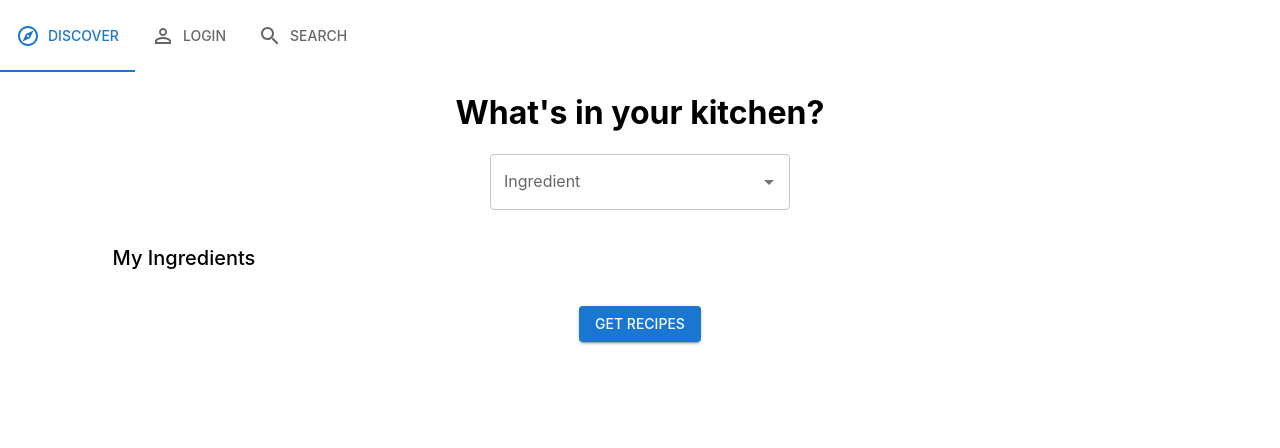
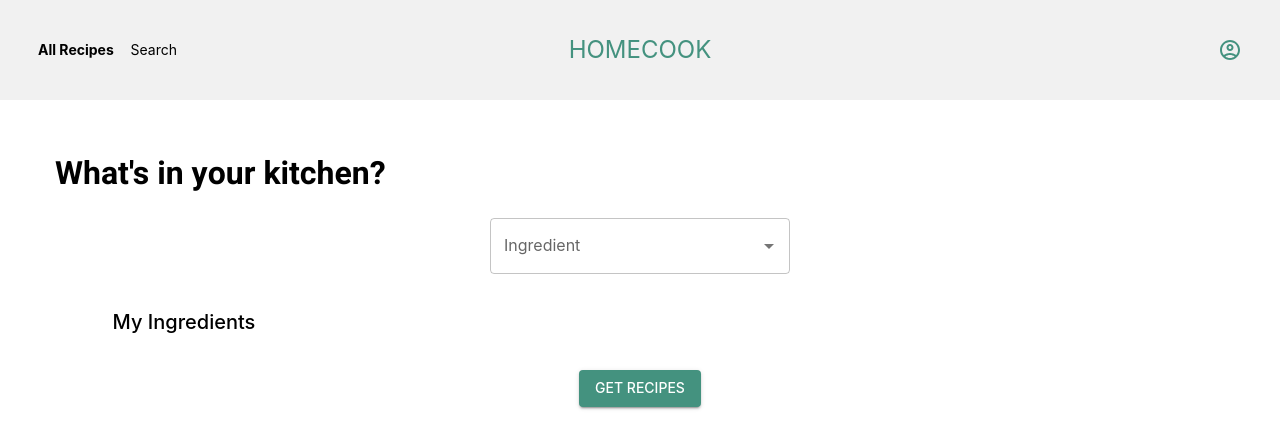
Before and after one commit to eldudi11/Homecook, a React (Create React App) app in the folder client/: page /myingredients in a window 1280 px wide. Shown: the top 448 px of the page. Built offline with nearby package versions, Linux system fonts and the light colour scheme.

Commit message:
Started applying style for app

```diff
--- a/client/src/App.js
+++ b/client/src/App.js
@@ -15,6 +15,7 @@ import { useDispatch } from "react-redux";
 // import { loadRecipes } from "./store/actions/recipesAction";
 import theme from "./theme";
 import { ThemeProvider } from "@mui/material/styles";
+import { StyledEngineProvider } from "@mui/material/styles";
 
 function App() {
   useEffect(() => {
@@ -34,14 +35,24 @@ function App() {
 
   return (
     <ThemeProvider theme={theme}>
+      <StyledEngineProvider injectFirst>
         <Router>
           <div className="App">
             <div>
               <NavTabs />
+              <div
+                style={{
+                  marginTop: "150px",
+                  // overflowX: "hidden",
+                }}
+              >
                 <Routes>
                   <Route path="/" element={<DiscoverRecipesPage />}></Route>
                   <Route path="/login" element={<LoginPage />}></Route>
-              <Route path="/createuser" element={<CreateUserPage />}></Route>
+                  <Route
+                    path="/createuser"
+                    element={<CreateUserPage />}
+                  ></Route>
                   <Route
                     path="/myingredients"
                     element={<MyIngredientsPage />}
@@ -51,7 +62,9 @@ function App() {
                 </Routes>
               </div>
             </div>
+          </div>
         </Router>
+      </StyledEngineProvider>
     </ThemeProvider>
   );
 }
--- a/client/src/components/NavTabs.css
+++ b/client/src/components/NavTabs.css
@@ -2,21 +2,25 @@
   display: flex;
   height: 100px;
   align-items: center;
-  justify-content: space-between;
-  background-color: #fcfbfb;
+  width: 100%;
+  top: 0;
+  position: fixed;
+  /* justify-content: space-between; */
+  background-color: #f1f1f1;
+  z-index: 999;
 }
 
-.header-container > div {
-  padding: 50px;
+.icon-container,
+.nav-container {
+  flex-grow: 1;
+  flex-basis: 0;
 }
 
+.icon-container {
+  text-align: end;
+  padding: 30px;
+}
 .nav-container {
-  display: flex;
+  text-align: start;
+  padding: 30px;
 }
-
-.nav-container > div {
-  margin: 10px;
-}
-
-.title {
-}
--- a/client/src/components/NavTabs.js
+++ b/client/src/components/NavTabs.js
@@ -9,7 +9,11 @@ import SearchOutlinedIcon from "@mui/icons-material/SearchOutlined";
 import FormatListBulletedOutlinedIcon from "@mui/icons-material/FormatListBulletedOutlined";
 import "./NavTabs.css";
 import NavButton from "../styles/NavButton";
+import IconButton from "@mui/material/IconButton";
+import Typography from "@mui/material/Typography";
+import AccountCircleOutlinedIcon from "@mui/icons-material/AccountCircleOutlined";
 import { useNavigate } from "react-router";
+import theme from "../theme";
 
 // function LinkTab(props) {
 //   return (
@@ -24,7 +28,7 @@ import { useNavigate } from "react-router";
 // }
 
 export default function NavTabs() {
-  const [value, setValue] = React.useState(0);
+  const [value, setValue] = React.useState("All Recipes");
   const navigate = useNavigate();
 
   const handleChange = (event, newValue) => {
@@ -32,51 +36,70 @@ export default function NavTabs() {
   };
   // icon={<PhoneMissedIcon />} iconPosition="start"
   return (
-    // <div className="header-container">
-    //   <div className="nav-container">
-    //     <NavButton
-    //       name={"All Recipes"}
-    //       onClick={() => navigate("/", { replace: true })}
-    //     ></NavButton>
-    //     <NavButton
-    //       onClick={() => navigate("/myingredients/", { replace: true })}
-    //       name={"Search"}
-    //     ></NavButton>
-    //   </div>
-    //   <div className="title">HOMECOOK</div>
-    //   <div>icon</div>
-    // </div>
-    <Box sx={{ width: "100%" }}>
-      <Tabs value={value} onChange={handleChange}>
-        <Tab
-          label="Discover"
-          component={Link}
-          to={"/"}
-          icon={<ExploreOutlinedIcon />}
-          iconPosition="start"
-        ></Tab>
-        <Tab
-          label="Login"
-          component={Link}
-          to={"/login"}
-          icon={<PersonOutlineOutlinedIcon />}
-          iconPosition="start"
-        ></Tab>
-        <Tab
-          label="Search"
-          component={Link}
-          to={"/myingredients"}
-          icon={<SearchOutlinedIcon />}
-          iconPosition="start"
-        ></Tab>
-        {/* <Tab
-          label="Result"
-          component={Link}
-          to={"/result"}
-          icon={<FormatListBulletedOutlinedIcon />}
-          iconPosition="start"
-        ></Tab> */}
-      </Tabs>
-    </Box>
+    <div className="header-container">
+      <div className="nav-container">
+        <NavButton
+          name={"All Recipes"}
+          selected={value}
+          onClick={() => {
+            navigate("/", { replace: true });
+            setValue("All Recipes");
+          }}
+        ></NavButton>
+        <NavButton
+          selected={value}
+          onClick={() => {
+            navigate("/myingredients/", { replace: true });
+            setValue("Search");
+          }}
+          name={"Search"}
+        ></NavButton>
+      </div>
+      <div className="title">
+        <Typography variant="h5" color="primary">
+          HOMECOOK
+        </Typography>
+      </div>
+      <div className="icon-container">
+        <IconButton
+          color="primary"
+          onClick={() => navigate("/login/", { replace: true })}
+        >
+          <AccountCircleOutlinedIcon />
+        </IconButton>
+      </div>
+    </div>
+    // <Box sx={{ width: "100%" }}>
+    //   <Tabs value={value} onChange={handleChange}>
+    //     <Tab
+    //       label="Discover"
+    //       component={Link}
+    //       to={"/"}
+    //       icon={<ExploreOutlinedIcon />}
+    //       iconPosition="start"
+    //     ></Tab>
+    //     <Tab
+    //       label="Login"
+    //       component={Link}
+    //       to={"/login"}
+    //       icon={<PersonOutlineOutlinedIcon />}
+    //       iconPosition="start"
+    //     ></Tab>
+    //     <Tab
+    //       label="Search"
+    //       component={Link}
+    //       to={"/myingredients"}
+    //       icon={<SearchOutlinedIcon />}
+    //       iconPosition="start"
+    //     ></Tab>
+    //     {/* <Tab
+    //       label="Result"
+    //       component={Link}
+    //       to={"/result"}
+    //       icon={<FormatListBulletedOutlinedIcon />}
+    //       iconPosition="start"
+    //     ></Tab> */}
+    //   </Tabs>
+    // </Box>
   );
 }
--- /dev/null
+++ b/client/src/components/ResultList.css
@@ -0,0 +1,69 @@
+@import url("https://fonts.googleapis.com/css2?family=Heebo:wght@100;200;300;400;500;600;700&display=swap");
+
+h1 {
+  text-align: left;
+  margin-left: 55px;
+  font-family: "Heebo", sans-serif;
+}
+.recipeContainer {
+  width: 70%;
+  height: 170px;
+  display: flex;
+  gap: 16px;
+  margin: auto;
+  margin-bottom: 40px;
+  position: relative;
+}
+
+.recipeInfoContainer {
+  text-align: left;
+  height: 90%;
+  flex-grow: 1;
+  padding-left: 8px;
+  margin: auto;
+}
+
+.imageContainer {
+  width: 230px;
+  height: 100%;
+  background-color: cyan;
+}
+
+.imageContainer > img {
+  width: 100%;
+  height: 100%;
+  display: block;
+  object-fit: cover;
+}
+
+.recipeName {
+  font-family: "Heebo", sans-serif;
+  font-size: 18px;
+  margin-right: 15px;
+}
+
+.recipeTitleSection {
+  padding: 4px;
+}
+.authorSection {
+  font-family: "Heebo", sans-serif;
+  font-size: 12px;
+  color: #44927f;
+}
+
+.authorName {
+  font-weight: bold;
+}
+.icon {
+  float: right;
+  color: red;
+}
+
+.buttonReadMore {
+  position: absolute;
+  bottom: 30px;
+}
+
+.iconStyle {
+  color: "#44927F";
+}
--- a/client/src/pages/DiscoverRecipesPage.js
+++ b/client/src/pages/DiscoverRecipesPage.js
@@ -4,6 +4,8 @@ import { useNavigate } from "react-router-dom";
 import { ADD_DISPLAYED_RECIPE } from "../store/actions/recipesAction";
 import { useDispatch, useSelector } from "react-redux";
 import { getApi, RECIPES_LOAD_RANDOM_API } from "../api/apiUtils";
+import Button from "@mui/material/Button";
+import { Typography } from "@mui/material";
 const DiscoverRecipesPageComp = () => {
   const [randomRecipes, setRandomRecipes] = useState([]);
   const [triggerRefrash, setTriggerRefrash] = useState(0);
@@ -34,9 +36,15 @@ const DiscoverRecipesPageComp = () => {
 
   return (
     <div>
+      {/* <div> */}
+      {/* <Typography variant="h4">Discover Recipes</Typography> */}
+      {/* </div> */}
       <h1>Discover Recipes</h1>
       <ResultList data={randomRecipes} callback={{ getRecipe: getRecipe }} />
-      <button onClick={handleClick}>Replace recipes</button>
+      {/* <button onClick={handleClick}>Replace recipes</button> */}
+      <Button variant="contained" onClick={handleClick}>
+        Replace Recipes
+      </Button>
     </div>
   );
 };
--- /dev/null
+++ b/client/src/pages/RecipePage.css
@@ -0,0 +1,40 @@
+@import url("https://fonts.googleapis.com/css2?family=Heebo:wght@100;200;300;400;500;600;700&display=swap");
+
+.recipeBox {
+  width: 90%;
+  background-color: brown;
+  margin: auto;
+  font-family: "Heebo", sans-serif;
+}
+
+.recipeTitleBox {
+  background-color: darkgoldenrod;
+  display: flex;
+}
+
+.lablesBox {
+  display: flex;
+  margin-left: auto;
+  margin-top: auto;
+  margin-bottom: auto;
+}
+
+.recipeName {
+  font-size: 28px;
+  font-weight: bold;
+}
+.recipeLable {
+  margin-left: 3px;
+  height: 24px;
+  min-width: 60px;
+  padding-left: 10px;
+  padding-right: 10px;
+  background-color: white;
+  color: #44927f;
+  border: 1px solid #44927f;
+  font-weight: 300;
+}
+
+.authorBox {
+  margin-top: auto;
+}
--- /dev/null
+++ b/client/src/styles/FilterButton.js
@@ -0,0 +1,29 @@
+import Button from "@mui/material/Button";
+import { makeStyles } from "@mui/styles";
+
+const useStyles = makeStyles((theme) => ({
+  root: {
+    backgroundColor: "white",
+    color: "#44927F",
+    border: "1px solid",
+    fontSize: "12px",
+    borderRadius: "0px",
+  },
+}));
+
+const FilterButton = (props) => {
+  const classes = useStyles();
+  return (
+    <Button
+      className={classes.root}
+      onClick={props.onClick}
+      disableElevation
+      disableFocusRipple
+      disableRipple
+    >
+      {props.name}
+    </Button>
+  );
+};
+
+export default FilterButton;
--- a/client/src/styles/NavButton.js
+++ b/client/src/styles/NavButton.js
@@ -2,15 +2,29 @@ import Button from "@mui/material/Button";
 import { makeStyles } from "@mui/styles";
 
 const useStyles = makeStyles((theme) => ({
-  root: {
-    backgroundColor: "white",
+  root: (props) => ({
+    backgroundColor: "transparent",
     color: "black",
     borderRadius: "0px",
-  },
+    textTransform: "none",
+    fontWeight: props.weight,
+    textAlign: "center",
+    "&:hover": {
+      background: "#80000000",
+    },
+    "&:active": {
+      background: "black",
+    },
+  }),
 }));
 
 const NavButton = (props) => {
-  const classes = useStyles();
+  let weight = "normal";
+  console.log(props);
+  if (props.name === props.selected) {
+    weight = "bold";
+  }
+  const classes = useStyles({ weight: weight });
   return (
     <Button className={classes.root} onClick={props.onClick}>
       {props.name}
--- a/client/src/theme.js
+++ b/client/src/theme.js
@@ -1,8 +1,14 @@
 import { createTheme } from "@mui/material/styles";
 
 const theme = createTheme({
+  palette: {
+    primary: {
+      main: "#44927f",
+    },
+  },
   typography: {
     fontFamily: [
+      "Rubik",
       "-apple-system",
       "BlinkMacSystemFont",
       '"Segoe UI"',
@@ -15,7 +21,6 @@ const theme = createTheme({
       '"Segoe UI Symbol"',
     ].join(","),
   },
-  palette: {},
 });
 
 export default theme;
```
Also changed, not shown: client/src/components/ResultList.js (+87 -32 lines), client/src/pages/LoginPage.js (+22 -6 lines), client/src/pages/RecipePage.js (+22 -6 lines). Lines whose indentation alone changed are shown as unchanged.
